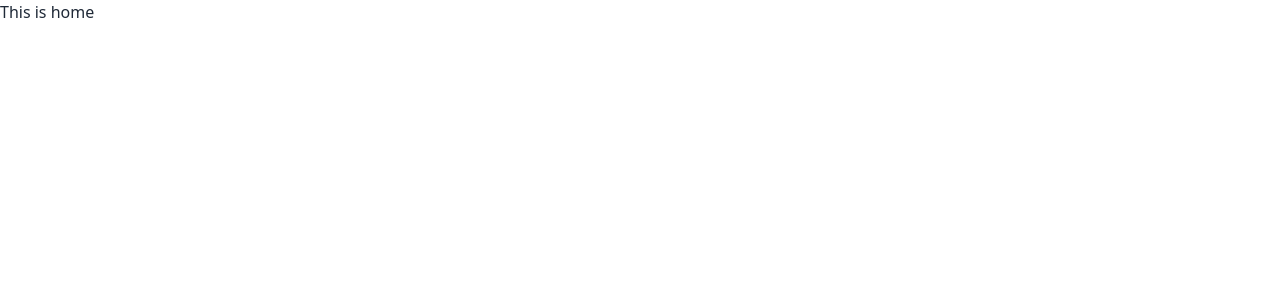
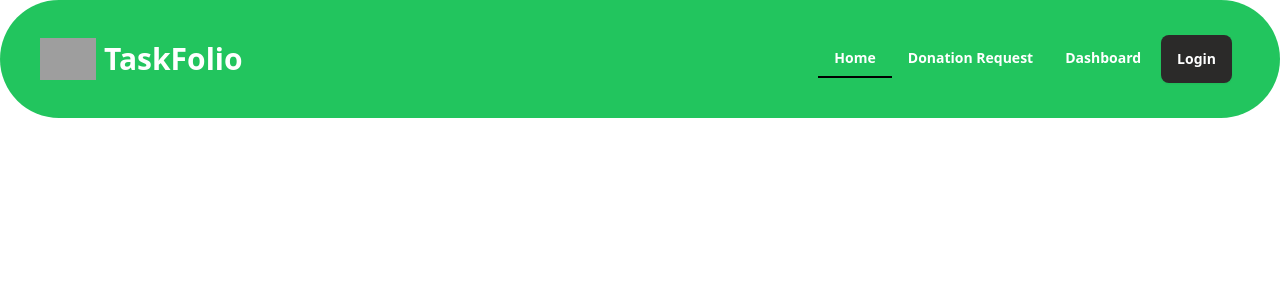
Before and after one commit to dronatoo21/task-folio-client, a React (Vite) app: page / in a window 1280 px wide. Shown: the top 300 px of the page. Built offline with nearby package versions, Linux system fonts and the light colour scheme; grey boxes are pictures that could not be loaded.

Commit message:
created navbar

```diff
--- a/package.json
+++ b/package.json
@@ -14,6 +14,7 @@
     "match-sorter": "^6.3.1",
     "react": "^18.2.0",
     "react-dom": "^18.2.0",
+    "react-icons": "^4.12.0",
     "react-router-dom": "^6.21.0",
     "sort-by": "^1.2.0"
   },
--- a/src/Pages/Home/Home/Home.jsx
+++ b/src/Pages/Home/Home/Home.jsx
@@ -1,7 +1,9 @@
+import Navbar from "../../Shared/Navbar/Navbar";
+
 const Home = () => {
     return (
         <div>
-            <h1>This is home</h1>
+            <Navbar/>
         </div>
     );
 };
--- a/src/Pages/Shared/Navbar/Navbar.jsx
+++ b/src/Pages/Shared/Navbar/Navbar.jsx
@@ -1,7 +1,48 @@
+import { FaList } from "react-icons/fa";
+import { NavLink } from "react-router-dom";
 const Navbar = () => {
+    const user = false
+    const links = <>
+        <li><NavLink className="rounded-none text-white font-semibold" style={({ isActive })=> ({borderBottom: isActive ? "2px solid black" : " ", background: "transparent", color: "white"})} to="/">Home</NavLink></li>
+        <li><NavLink className="rounded-none text-white font-semibold" style={({ isActive })=> ({borderBottom: isActive ? "2px solid black" : " ", background: "transparent", color: "white"})} to="/donationRequests">Donation Request</NavLink></li>
+        <li><NavLink className="rounded-none text-white font-semibold" style={({ isActive })=> ({borderBottom: isActive ? "2px solid black" : " ", background: "transparent", color: "white"})} to="/blogs">Dashboard</NavLink></li>
+    </>
+    const handleLogout = () => {
+    }
     return (
         <div>
-
+            <div className="navbar bg-green-500 text-white py-8 md:px-10 rounded-full">
+              <div className="navbar-start">
+                <div className="dropdown">
+                  <div tabIndex={0} role="button" className="btn btn-ghost lg:hidden">
+                    <FaList className="text-2xl"/>
+                  </div>
+                  <ul className="menu menu-sm space-y-3 dropdown-content mt-3 z-[1] p-2 bg-[#2b2a29] shadow rounded-box w-52">
+                    {links}
+                  </ul>
+                </div>
+                <div className="flex items-center">
+                    <img className="w-14" src="https://i.ibb.co/QbJSZWG/TF-LOGO.png" alt="logo"/>
+                    <h1 className="text-lg md:text-3xl font-bold ml-2">TaskFolio</h1>
+                </div>
+              </div>
+              <div className="navbar-end">
+              <div className="hidden lg:flex">
+                <ul className="menu menu-horizontal px-1">
+                  {links}
+                </ul>
+              </div>
+                {
+                  user ? <>
+                  <label tabIndex={0} className="btn mx-3 btn-ghost btn-circle avatar">
+                      <img className="rounded-full" src={user?.photoURL} alt="img" />
+                      <p className="w-16">{user?.displayName}</p>
+                  </label>
+                  <NavLink><button onClick={handleLogout} className="btn bg-[#2b2a29] border-none text-white mr-2">Logout</button></NavLink>
+                  </> : <NavLink to="/login"><button className="btn bg-[#2b2a29] border-none text-white mr-2">Login</button></NavLink>
+                }
+              </div>
+            </div>
         </div>
     );
 };
```
Also changed, not shown: src/Firebase/firebase.config.js (added), 2 other files (tests, documents, lock files or other folders).
